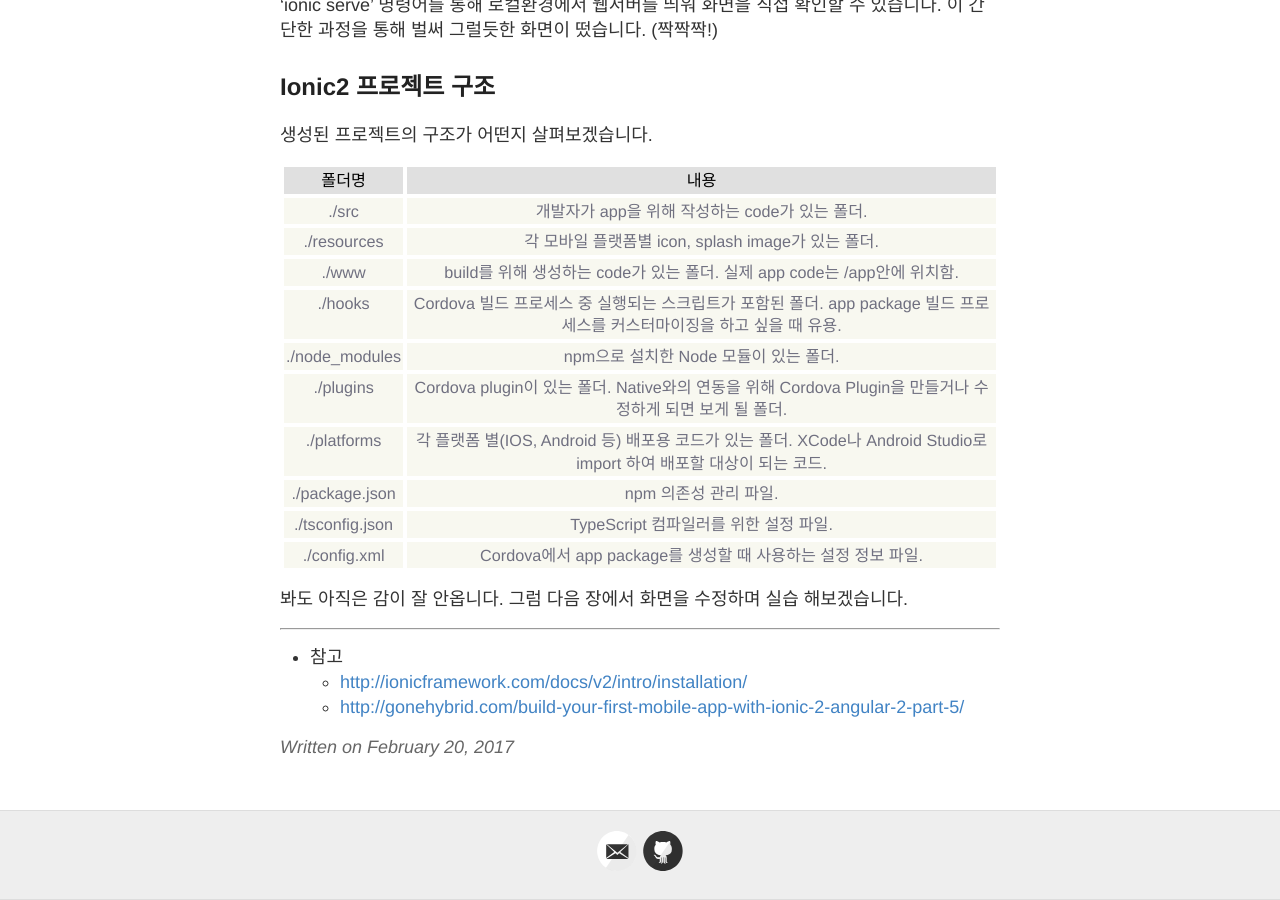
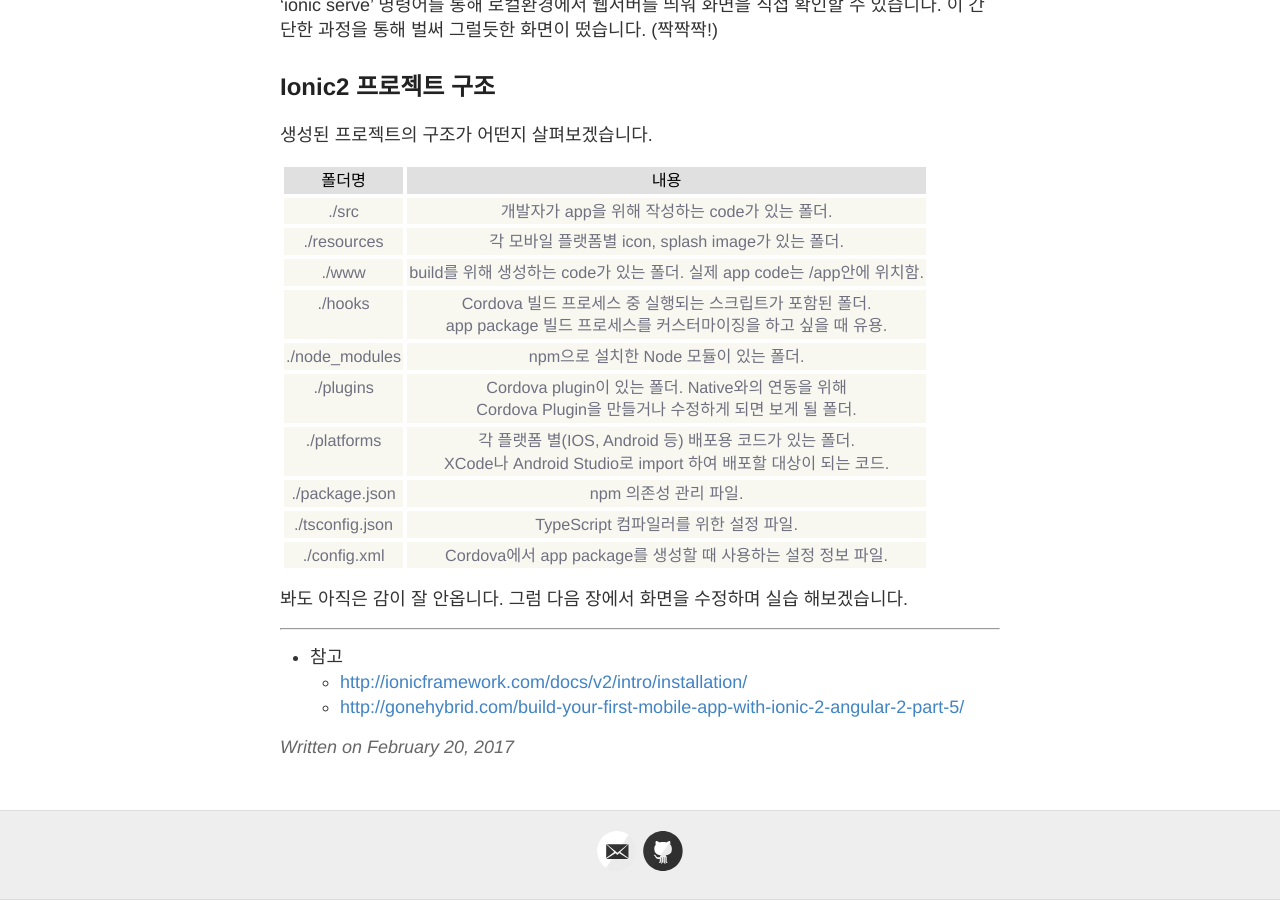
Before and after one commit to sungjun221/sungjun221.github.io, a Jekyll site: the page built from _posts/2017-02-20-ionic2-install.markdown, in a window 1280 px wide and 900 px high, scrolled down 801 px. Built offline with Jekyll 4.4.1, drawn with Linux system fonts in a browser that asks for light colours.

```diff
--- a/_posts/2017-02-20-ionic2-install.markdown
+++ b/_posts/2017-02-20-ionic2-install.markdown
@@ -42,10 +42,10 @@ Ionic2 프로젝트 구조
 | ./src | 개발자가 app을 위해 작성하는 code가 있는 폴더.         |
 | ./resources	   		| 각 모바일 플랫폼별 icon, splash image가 있는 폴더.         |
 | ./www		    		| build를 위해 생성하는 code가 있는 폴더. 실제 app code는 /app안에 위치함.|
-| ./hooks	    		| Cordova 빌드 프로세스 중 실행되는 스크립트가 포함된 폴더. app package 빌드 프로세스를 커스터마이징을 하고 싶을 때 유용. |
+| ./hooks	    		| Cordova 빌드 프로세스 중 실행되는 스크립트가 포함된 폴더.<br/>app package 빌드 프로세스를 커스터마이징을 하고 싶을 때 유용. |
 | ./node_modules   		| npm으로 설치한 Node 모듈이 있는 폴더. |
-| ./plugins		   		| Cordova plugin이 있는 폴더. Native와의 연동을 위해 Cordova Plugin을 만들거나 수정하게 되면 보게 될 폴더. |
-| ./platforms   		| 각 플랫폼 별(IOS, Android 등) 배포용 코드가 있는 폴더. XCode나 Android Studio로 import 하여 배포할 대상이 되는 코드. |
+| ./plugins		   		| Cordova plugin이 있는 폴더. Native와의 연동을 위해<br/>Cordova Plugin을 만들거나 수정하게 되면 보게 될 폴더. |
+| ./platforms   		| 각 플랫폼 별(IOS, Android 등) 배포용 코드가 있는 폴더.<br/>XCode나 Android Studio로 import 하여 배포할 대상이 되는 코드. |
 | ./package.json	 	| npm 의존성 관리 파일.         |
 | ./tsconfig.json	 	| TypeScript 컴파일러를 위한 설정 파일.         |
 | ./config.xml	 		| Cordova에서 app package를 생성할 때 사용하는 설정 정보 파일.           |
--- a/_sass/_style.scss
+++ /dev/null
@@ -1,3 +0,0 @@
-//
-// Table
-//
```
